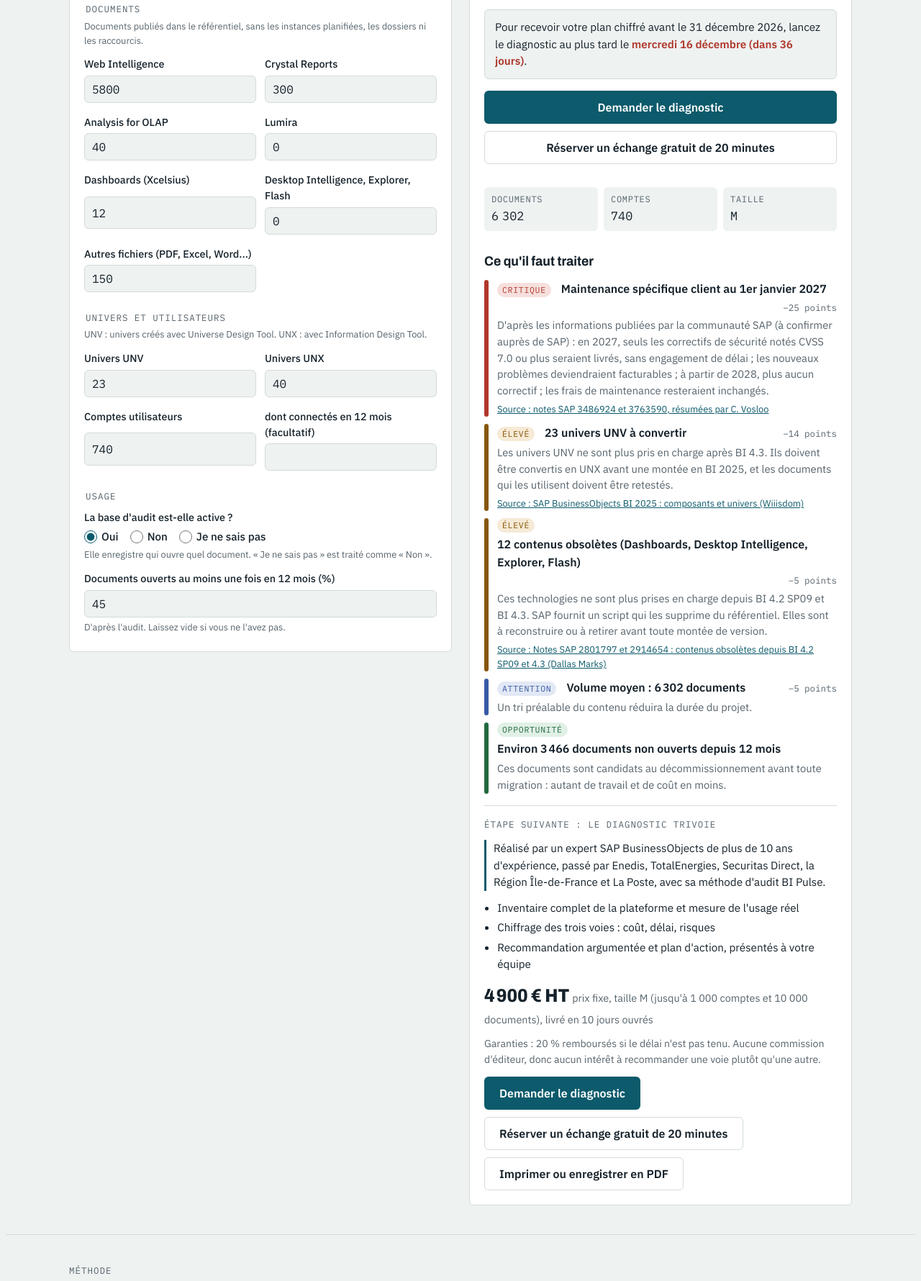
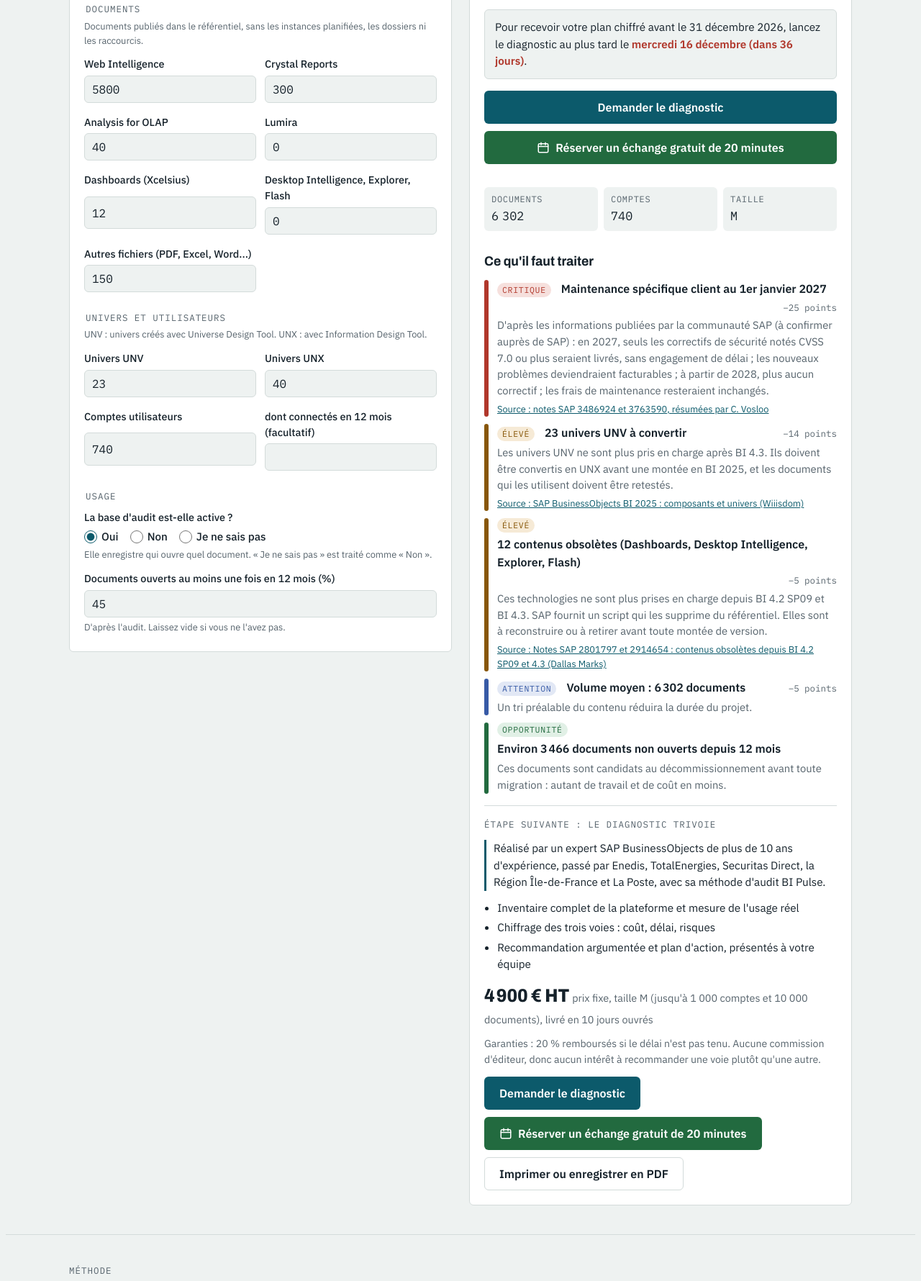
Before and after one commit to busness115-blip/trivoie-site, a plain HTML site: page index.html in a window 1280 px wide. Shown: the part 1523-3303 px from the top of the page at 72% size. Drawn offline with Linux system fonts and the light colour scheme.

Commit message:
Bouton de prise de rendez-vous : couleur de confiance, icone, pulsation discrete limitee
Co-Authored-By: Claude Sonnet 5.5 <noreply@anthropic.com>
Claude-Session: https://claude.ai/code/session_01S3afneGvoMJXosaN8uftmN

```diff
--- a/index.html
+++ b/index.html
@@ -43,6 +43,7 @@
   --accent: #0c5a6b; --accent-ink: #ffffff; --accent-soft: #dcebee;
   --ok: #226a3f; --warn: #875608; --crit: #b0372b; --info: #375aa6;
   --ok-soft: #e1f0e6; --warn-soft: #f6ead6; --crit-soft: #f6e0dd; --info-soft: #e2e8f5;
+  --call-ink: #ffffff; --call-ring: rgba(34, 106, 63, 0.42);
   --board: #15212a; --board-ink: #f2c94c;
   --f-display: "Archivo", "Arial Narrow", Arial, sans-serif;
   --f-body: "IBM Plex Sans", "Segoe UI", Roboto, Arial, sans-serif;
@@ -54,12 +55,14 @@
   --accent: #56b6c8; --accent-ink: #0b1418; --accent-soft: #173640;
   --ok: #5fbf84; --warn: #e3ab4e; --crit: #e57a68; --info: #8aa6e6;
   --ok-soft: #173326; --warn-soft: #3a2c13; --crit-soft: #3d1d19; --info-soft: #1c2742;
+  --call-ink: #0b1418; --call-ring: rgba(95, 191, 132, 0.40);
   --board: #070b0e; --board-ink: #f2c94c; color-scheme: dark } }
 :root[data-theme="dark"] {
   --bg: #0e1418; --surface: #162027; --ink: #e5ecee; --muted: #9aa8af; --line: #2a3742;
   --accent: #56b6c8; --accent-ink: #0b1418; --accent-soft: #173640;
   --ok: #5fbf84; --warn: #e3ab4e; --crit: #e57a68; --info: #8aa6e6;
   --ok-soft: #173326; --warn-soft: #3a2c13; --crit-soft: #3d1d19; --info-soft: #1c2742;
+  --call-ink: #0b1418; --call-ring: rgba(95, 191, 132, 0.40);
   --board: #070b0e; --board-ink: #f2c94c; color-scheme: dark }
 
 * { box-sizing: border-box; }
@@ -97,6 +100,13 @@ p { margin: 0; max-width: 65ch; }
 .btn-primary:hover { filter: brightness(1.08); }
 .btn-ghost { background: transparent; color: var(--ink); border-color: var(--line); }
 .btn-ghost:hover { border-color: var(--accent); }
+.btn-call { background: var(--ok); color: var(--call-ink); border-color: transparent; transition: transform 0.15s ease, filter 0.15s ease; animation: callpulse 3.2s ease-out 2.5s 5; }
+.btn-call svg { width: 18px; height: 18px; flex: none; }
+.btn-call:hover { filter: brightness(1.1); transform: translateY(-1px); animation: none; }
+.btn-call:active { transform: translateY(0); }
+.btn-call:focus-visible { animation: none; }
+@keyframes callpulse { 0% { box-shadow: 0 0 0 0 var(--call-ring); } 65% { box-shadow: 0 0 0 10px rgba(0, 0, 0, 0); } 100% { box-shadow: 0 0 0 0 rgba(0, 0, 0, 0); } }
+@media (prefers-reduced-motion: reduce) { .btn-call { animation: none; transition: none; } .btn-call:hover { transform: none; } }
 .actions { display: flex; flex-wrap: wrap; gap: 10px; }
 .tracks { width: 100%; max-width: 100%; height: auto; display: block; }
 .tracks text { font-family: var(--f-mono); fill: var(--ink); }
@@ -482,7 +492,7 @@ lay();window.addEventListener('resize',lay);if(!reduce)requestAnimationFrame(tic
             <div class="deadline" id="deadline"></div>
             <div class="actions cta-top">
               <button class="btn btn-primary" type="button" data-cta="diag">Demander le diagnostic</button>
-              <a class="btn btn-ghost" href="#contact" data-cta="call">Échange gratuit de 20 minutes</a>
+              <a class="btn btn-call" href="#contact" data-cta="call"><svg viewBox="0 0 24 24" fill="none" stroke="currentColor" stroke-width="2" stroke-linecap="round" stroke-linejoin="round" aria-hidden="true"><rect x="3" y="5" width="18" height="16" rx="2"/><path d="M16 3v4M8 3v4M3 10h18"/></svg><span class="call-txt">Échange gratuit de 20 minutes</span></a>
             </div>
             <dl class="meta">
               <div><dt>Documents</dt><dd id="mDocs">0</dd></div>
@@ -503,7 +513,7 @@ lay();window.addEventListener('resize',lay);if(!reduce)requestAnimationFrame(tic
               <p class="fine">Garanties : 20 % remboursés si le délai n'est pas tenu. Aucune commission d'éditeur, donc aucun intérêt à recommander une voie plutôt qu'une autre.</p>
               <div class="actions">
                 <button class="btn btn-primary" type="button" data-cta="diag">Demander le diagnostic</button>
-                <a class="btn btn-ghost" href="#contact" data-cta="call">Échange gratuit de 20 minutes</a>
+                <a class="btn btn-call" href="#contact" data-cta="call"><svg viewBox="0 0 24 24" fill="none" stroke="currentColor" stroke-width="2" stroke-linecap="round" stroke-linejoin="round" aria-hidden="true"><rect x="3" y="5" width="18" height="16" rx="2"/><path d="M16 3v4M8 3v4M3 10h18"/></svg><span class="call-txt">Échange gratuit de 20 minutes</span></a>
                 <button class="btn btn-ghost" type="button" id="printBtn" hidden>Imprimer ou enregistrer en PDF</button>
               </div>
               <div class="contact" id="contact" hidden>
@@ -1292,7 +1302,7 @@ finally {
   }
   if (CALENDLY_URL) {
     Array.prototype.forEach.call(document.querySelectorAll('[data-cta="call"]'), function (a) {
-      a.href = CALENDLY_URL; a.target = "_blank"; a.rel = "noopener"; a.textContent = "Réserver un échange gratuit de 20 minutes";
+      a.href = CALENDLY_URL; a.target = "_blank"; a.rel = "noopener"; var t = a.querySelector(".call-txt"); if (t) t.textContent = "Réserver un échange gratuit de 20 minutes";
     });
   }
   Array.prototype.forEach.call(document.querySelectorAll("[data-cta]"), function (btn) {
```
Also changed, not shown: 404.html (+3 -0 lines), bi-2025-ou-sortir-de-businessobjects/index.html (+3 -0 lines), checklist-migration-sap-businessobjects/index.html (+3 -0 lines), compter-documents-sap-businessobjects-query-builder/index.html (+3 -0 lines), confidentialite/index.html (+3 -0 lines), contenus-obsoletes-xcelsius-desktop-intelligence-explorer/index.html (+3 -0 lines), convertir-univers-unv-en-unx/index.html (+3 -0 lines), diagnostic-businessobjects-secteur-public-marche-60000-euros/index.html (+3 -0 lines), diagnostic-sortie-businessobjects/index.html (+3 -0 lines), fin-maintenance-sap-businessobjects-4-3/index.html (+3 -0 lines), glossaire-sap-businessobjects/index.html (+3 -0 lines), guides/index.html (+3 -0 lines), maintenance-specifique-client-sap-businessobjects/index.html (+3 -0 lines), mentions-legales/index.html (+3 -0 lines), 3 more files.
